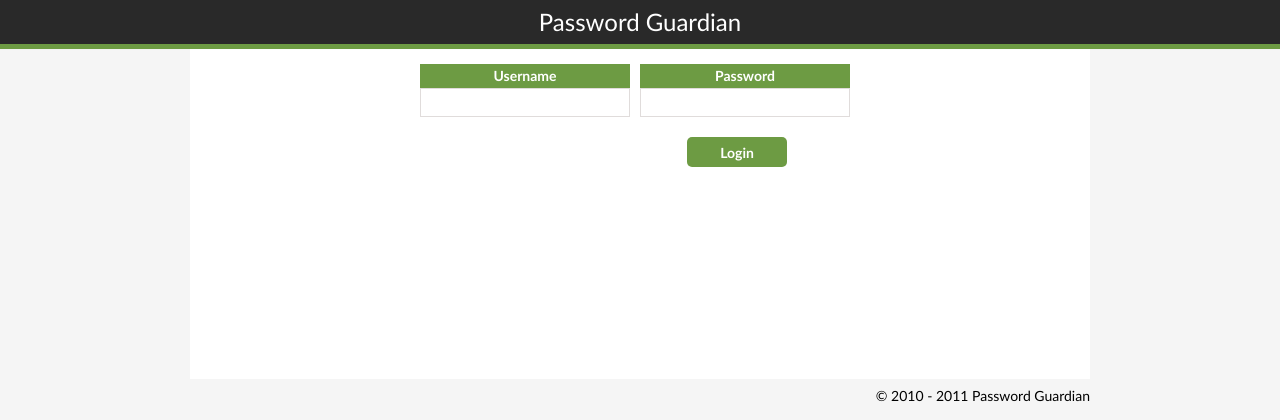
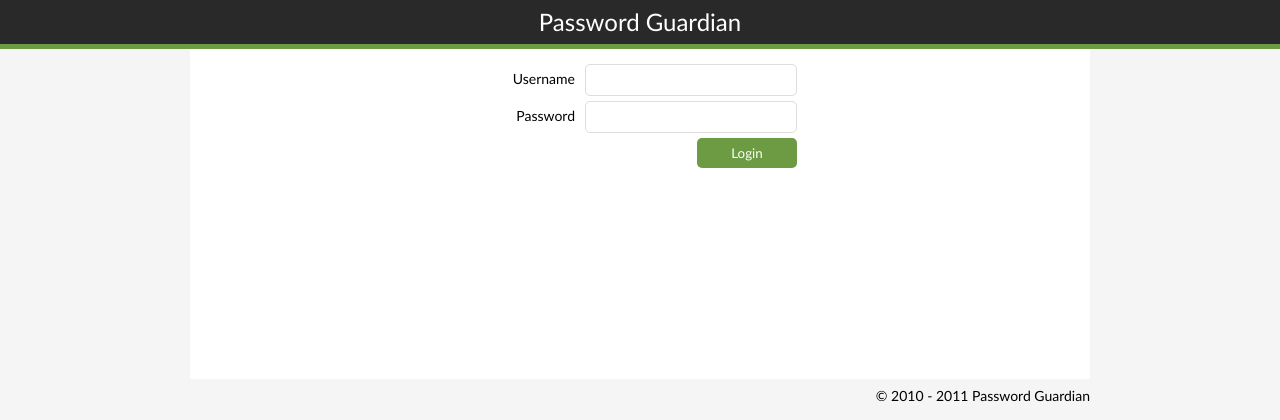
Before and after one commit to darkmuck/Password-Guardian, a CodeIgniter app: page / in a window 1280 px wide. Shown: the top 420 px of the page. Run offline with CodeIgniter, Linux system fonts and the light colour scheme.

Commit message:
Login form improvements

```diff
--- a/application/views/home.php
+++ b/application/views/home.php
@@ -10,15 +10,23 @@
 		}
 		?>
 
-		<div id="login">
+		<div class="frm-wrp">
 			<form action="" method="post">
-				<fieldset class="login">
-					<label for="username">Username</label>
-					<input type="text" name="username" id="username" />
+				<fieldset>
+					<div class="form-level">
+						<div class="inputs">
+							<label for="username">Username</label>
+							<input type="text" name="username" id="username" />
+						</div>
+					</div>
 				</fieldset>
-				<fieldset class="login">
-					<label for="password">Password</label>
-					<input type="password" name="password" id="password" />
+				<fieldset>
+					<div class="form-level">
+						<div class="inputs">
+							<label for="password">Password</label>
+							<input type="password" name="password" id="password" />
+						</div>
+					</div>
 				</fieldset>
 				<fieldset class="submit">
 					<input type="submit" name="submit" value="Login" />
--- a/themes/default/css/screen.css
+++ b/themes/default/css/screen.css
@@ -39,59 +39,6 @@ body
 	font-size:14px;
 }
 
-
-/* LOGIN AREA */
-
-#login
-{
-	margin:0 auto;
-	width:450px;
-	text-align:center;
-}
-
-#login form fieldset.login
-{
-	float:left;
-	margin:0px 5px 0px 5px;
-}
-
-#login form fieldset.submit
-{
-	padding-top:20px;
-	display:block;
-	clear:both;
-}
-
-#login form label
-{
-	display:block;
-	width:200px;
-	text-align:center;
-	background-color:#6D9B43;
-	color:#FFFFFF;
-	padding:5px;
-	font-size:14px;
-	font-weight:bold;
-}
-
-#login form input[type=text], #login form input[type=password]
-{
-	width:198px;
-	padding:5px;
-	font-size:14px;
-	border:1px solid #E0DCDB;
-}
-
-#login form input[type=submit]
-{
-	border:none;
-	width:100px;
-	background-color:#6D9B43;
-	color:#FFFFFF;
-	padding:5px;
-	font-size:14px;
-	font-weight:bold;
-}
 
 /* NAVIGATION */
 
```
